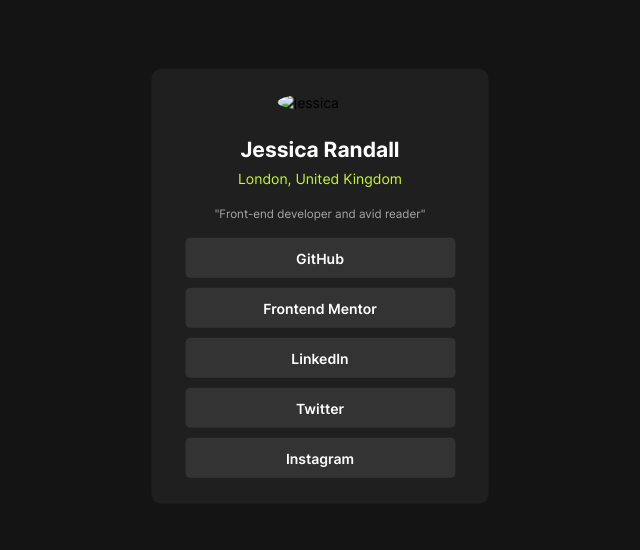
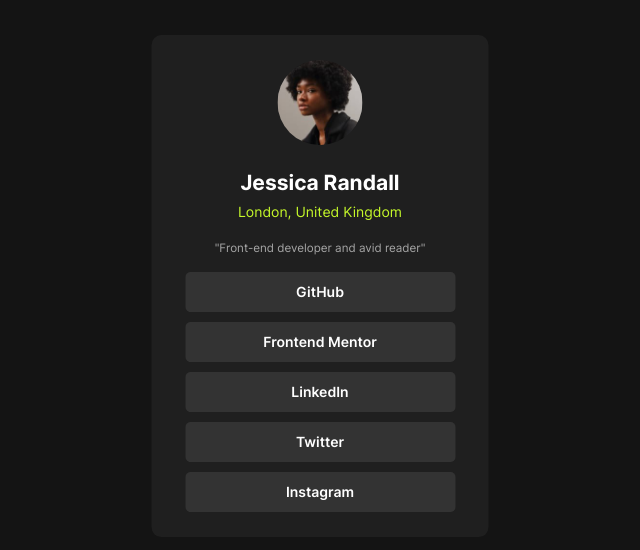
Before and after one commit to JonKnitt1205/social-card-challenge, a plain HTML site: page index.html in a window 1280 px wide. Shown: the part 114-664 px from the top of the page, without its empty margins (320-960 px from the left). Drawn offline with Linux system fonts and the light colour scheme; the site is published under a folder, as on GitHub Pages, so addresses that start at the root find nothing.

Commit message:
fixed broken image on github pages

```diff
--- a/index.html
+++ b/index.html
@@ -106,7 +106,7 @@
 </head>
   <body>
     <div class="card">
-      <img src="/assets/images/avatar-jessica.jpeg" alt="jessica" class="profile-image">
+      <img src="./assets/images/avatar-jessica.jpeg" alt="jessica" class="profile-image">
       <h2 class="name-title">Jessica Randall</h2>
       <h4 class="location-title">London, United Kingdom</h4>
       <h5 class="quote">"Front-end developer and avid reader"</h5>
```
